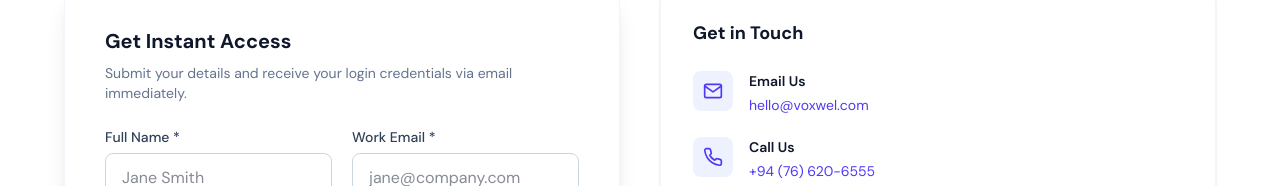
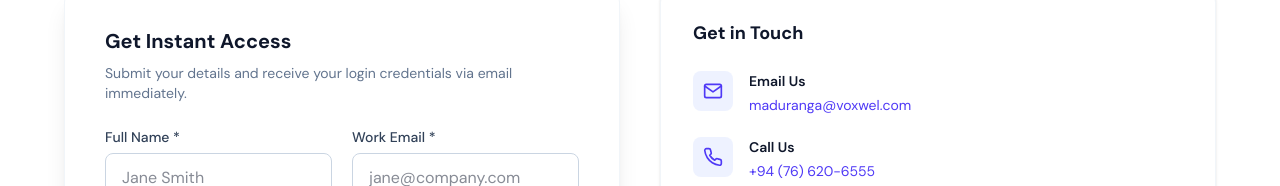
Before and after one commit to maduranga98/anchora-landing-page, a Next.js app: page / in a window 1280 px wide. Shown: the part 11472-11658 px from the top of the page. Built offline with nearby package versions, Linux system fonts and the light colour scheme.

Commit message:
Update email address from hello@voxwel.com to maduranga@voxwel.com
https://claude.ai/code/session_01WfnqLZGxKr2MpGbzdpDzCc

```diff
--- a/app/layout.tsx
+++ b/app/layout.tsx
@@ -181,7 +181,7 @@ export default function RootLayout({
     contactPoint: {
       "@type": "ContactPoint",
       contactType: "Customer Support",
-      email: "hello@voxwel.com",
+      email: "maduranga@voxwel.com",
       telephone: "+94766206555",
       availableLanguage: ["English"],
     },
@@ -201,7 +201,7 @@ export default function RootLayout({
     },
     description:
       "VoxWel is an anonymous employee reporting platform that gives employees a confidential, AES-256 encrypted channel to report workplace harassment, fraud, and safety violations. GDPR compliant, EU Whistleblowing Directive ready, live in 24 hours.",
-    email: "hello@voxwel.com",
+    email: "maduranga@voxwel.com",
     telephone: "+94766206555",
     foundingDate: "2024",
     address: {
@@ -216,7 +216,7 @@ export default function RootLayout({
       "@type": "ContactPoint",
       telephone: "+94766206555",
       contactType: "customer support",
-      email: "hello@voxwel.com",
+      email: "maduranga@voxwel.com",
       availableLanguage: ["English"],
     },
     sameAs: [
--- a/components/Contact.tsx
+++ b/components/Contact.tsx
@@ -468,10 +468,10 @@ export default function Contact() {
                       Email Us
                     </p>
                     <a
-                      href="mailto:hello@voxwel.com"
+                      href="mailto:maduranga@voxwel.com"
                       className="text-indigo-600 hover:underline text-sm"
                     >
-                      hello@voxwel.com
+                      maduranga@voxwel.com
                     </a>
                   </div>
                 </div>
```
